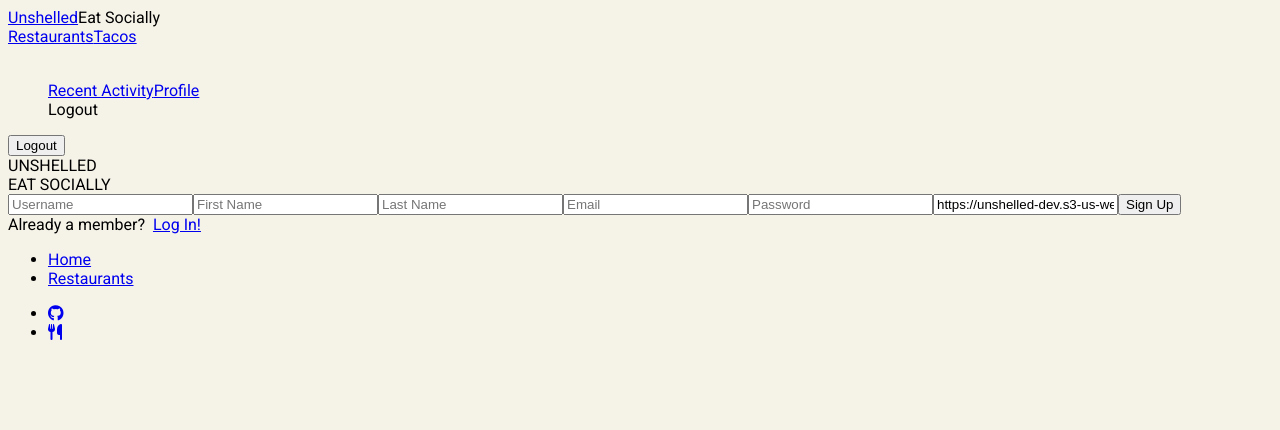
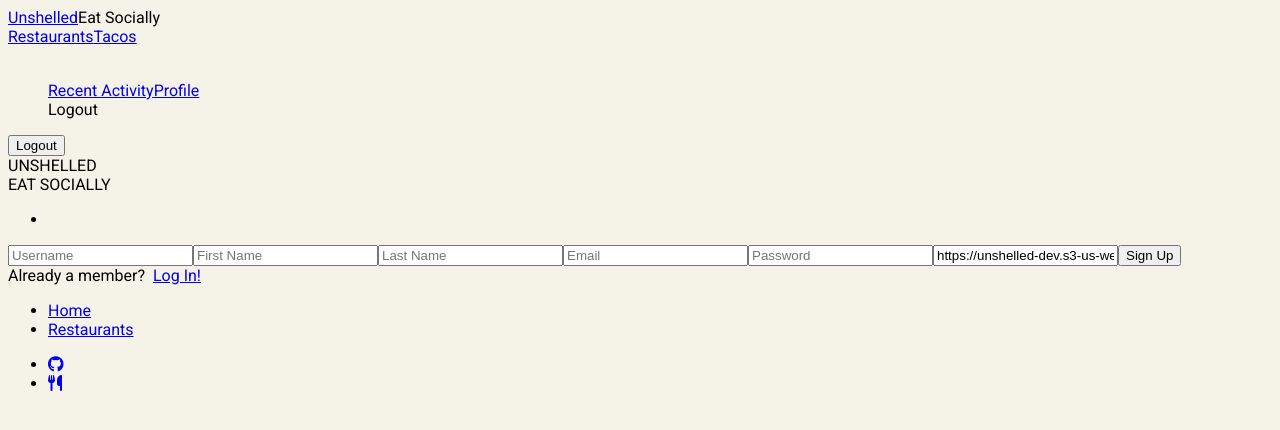
Before and after one commit to ClaytonJones839/Unshelled, a React (Create React App) app in the folder client/: page /#/register in a window 1280 px wide. Shown: the top 430 px of the page. Built offline with nearby package versions, Linux system fonts and the light colour scheme; no server answers; sample sign-in values are in the browser's storage; a web font is replaced by a local one.

Commit message:
add session errors to register

```diff
--- a/client/src/components/sessions/Login.js
+++ b/client/src/components/sessions/Login.js
@@ -50,8 +50,7 @@ export default class Login extends Component {
                 }}
                 onError={ err => {
                   this.setState({errors: err})
-                }
-
+                  }
                 }
                 update={(client, data) => {
                   return (this.updateCache(client, data))}}
--- a/client/src/components/sessions/Register.js
+++ b/client/src/components/sessions/Register.js
@@ -13,7 +13,8 @@ export default class Register extends Component {
             username: "",
             firstName: "",
             lastName: "",
-            photo: "https://unshelled-dev.s3-us-west-1.amazonaws.com/users/untapped-avatar.jpg"
+            photo: "https://unshelled-dev.s3-us-west-1.amazonaws.com/users/untapped-avatar.jpg",
+            errors: ""
         };
     }
 
@@ -29,6 +30,13 @@ export default class Register extends Component {
     }
 
     render() {
+      const errors = this.state.errors ? (
+        <li className='li-errors'>{this.state.errors.graphQLErrors[0].message}</li>
+      ) : (
+        <li className='li-errors'></li>
+      );
+
+
         return (
             <Mutation
                 mutation={Mutations.REGISTER_USER}
@@ -37,6 +45,10 @@ export default class Register extends Component {
                     localStorage.setItem("auth-token", token);
                     this.props.history.push("/");
                 }}
+                onError={ err => {
+                  this.setState({errors: err})
+                  }
+                }
                 update={(client, data) => this.updateCache(client, data)}
             >
                 {registerUser => (
@@ -50,6 +62,9 @@ export default class Register extends Component {
                                 EAT SOCIALLY
                                 </div>
                         </div>
+                        <ul className='ul-errors ul-errors-register'>
+                                    {errors}
+                                  </ul>
                             <form className="signup-form-middle"
                             onSubmit={e => {
                                 e.preventDefault();
--- a/client/src/css/session.css
+++ b/client/src/css/session.css
@@ -24,6 +24,12 @@
 
 .li-errors {
   list-style-type: none;
+  font-family: 'Roboto', sans-serif;
+}
+
+.ul-errors-register{
+  padding-top: 20px;
+  padding-bottom: 5px;
 }
 
 .login-form-container {
```
Also changed, not shown: 1 other file (tests, documents, lock files or other folders).
